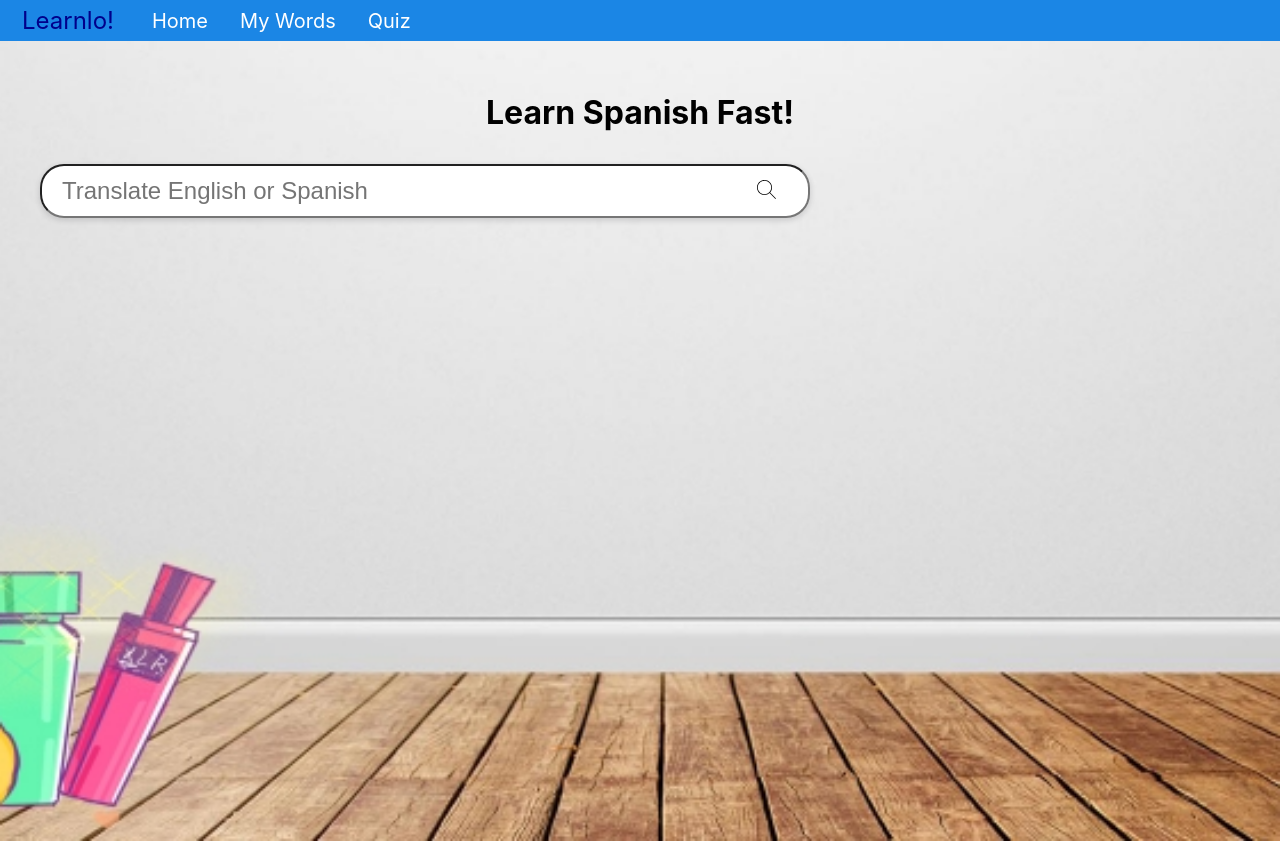
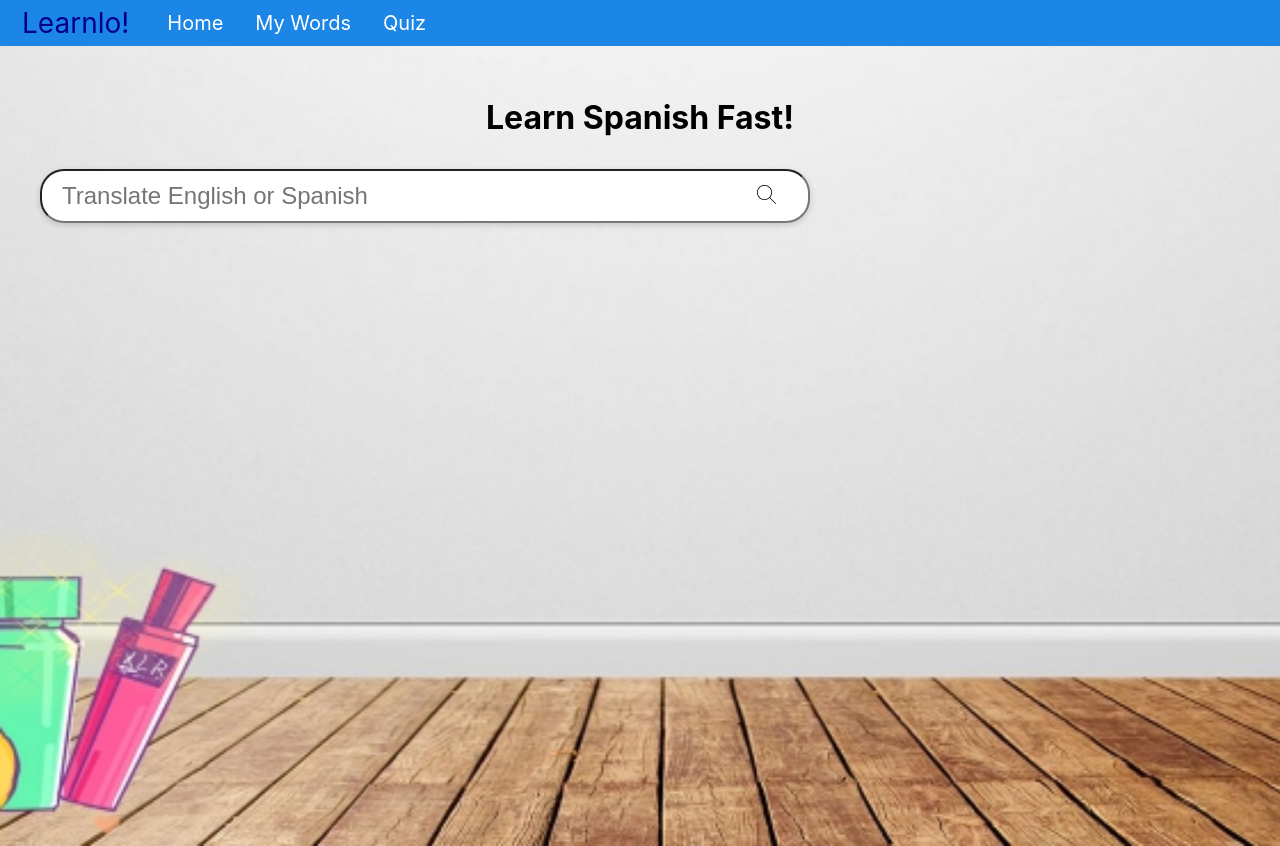
Before and after one commit to taylorjohnson141/learnlo, a React (Create React App) app: page / in a window 1280 px wide. Built offline with nearby package versions, Linux system fonts and the light colour scheme.

Commit message:
Change logo text size

```diff
--- a/src/NavBar/NavBar.css
+++ b/src/NavBar/NavBar.css
@@ -16,7 +16,7 @@
 .learnlo{
   padding-left: 1rem;
   margin: 6px;
-  font-size: 1.5rem;
+  font-size: 1.75rem;
   color: #00008B;
 }
   .link:visited { text-decoration: none; color:white; }
```
